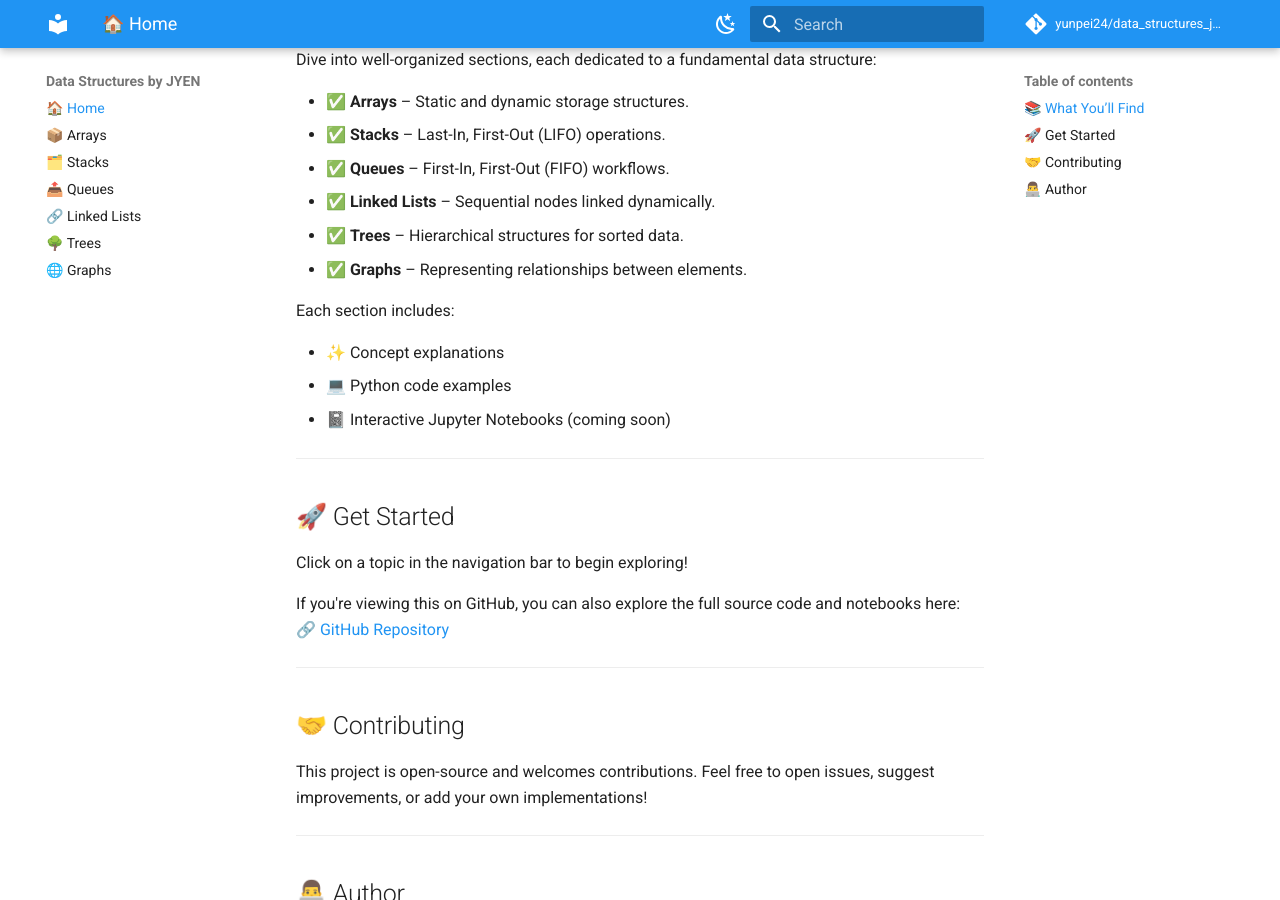
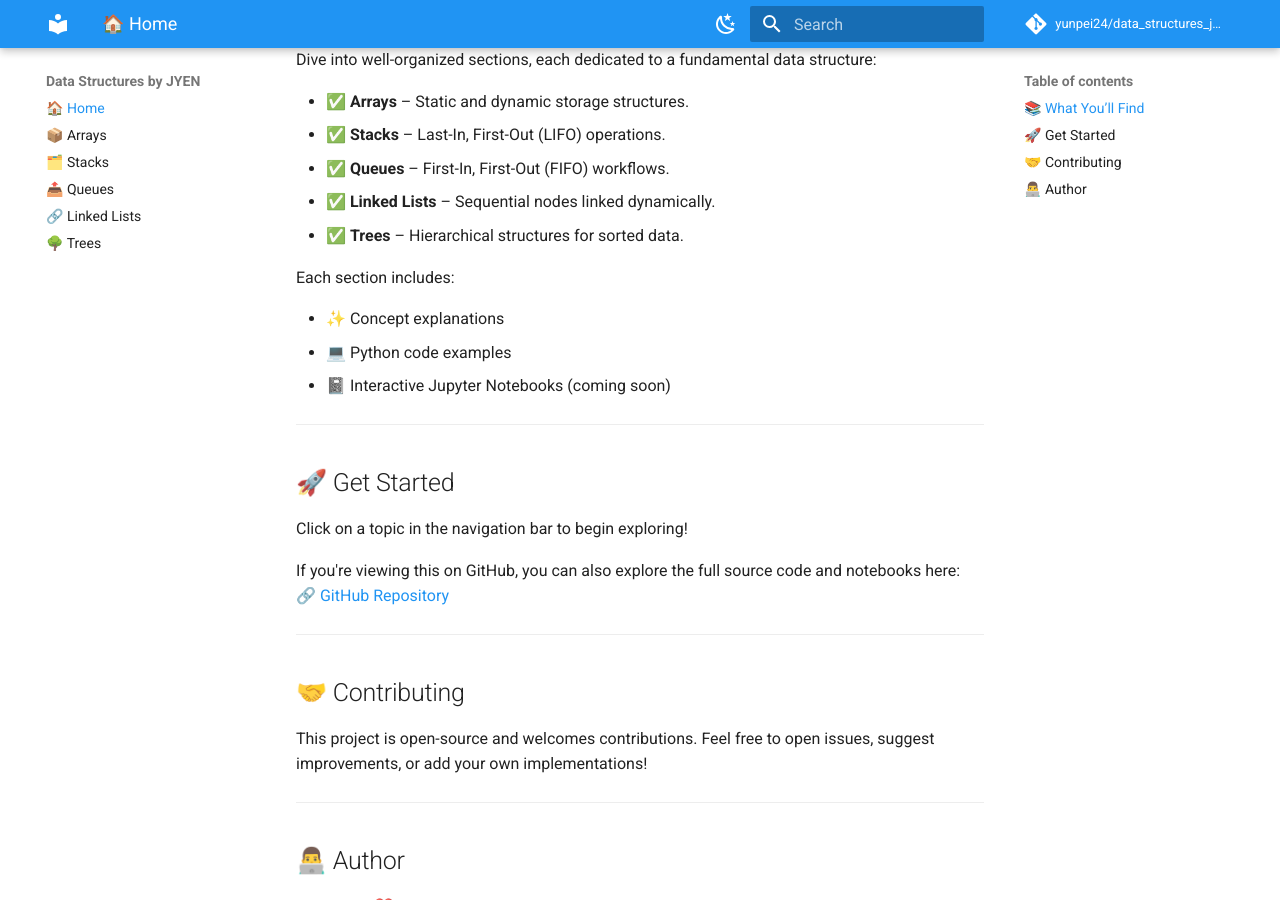
Before and after one commit to Yunpei24/data_structures_jyen, an MkDocs documentation site: the page built from docs/index.md, in a window 1280 px wide and 900 px high, scrolled down 352 px. Built offline with MkDocs 1.6.1 and Material for MkDocs 9.7.7, drawn with Linux system fonts in a browser that asks for light colours; comment, search, counter and statistics services are not loaded.

Commit message:
updating of README.md and mkdocx.yml

```diff
--- a/docs/index.md
+++ b/docs/index.md
@@ -13,7 +13,6 @@ Dive into well-organized sections, each dedicated to a fundamental data structur
 - ✅ **Queues** – First-In, First-Out (FIFO) workflows.
 - ✅ **Linked Lists** – Sequential nodes linked dynamically.
 - ✅ **Trees** – Hierarchical structures for sorted data.
-- ✅ **Graphs** – Representing relationships between elements.
 
 Each section includes:
 
--- a/mkdocs.yml
+++ b/mkdocs.yml
@@ -19,7 +19,6 @@ nav:
   - 📤 Queues: queue.md
   - 🔗 Linked Lists: linked_list.md
   - 🌳 Trees: tree.md
-  - 🌐 Graphs: graph.md
 
 # 🎨 Theme and Styling
 theme:
```
Also changed, not shown: README.md (+0 -1 lines).
